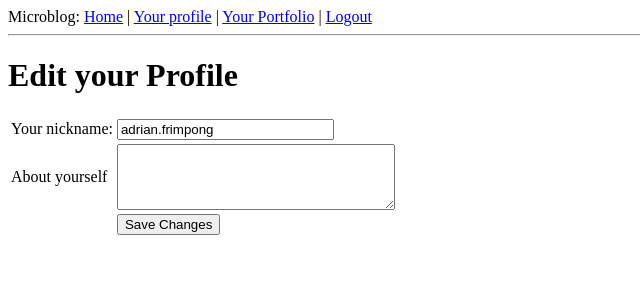
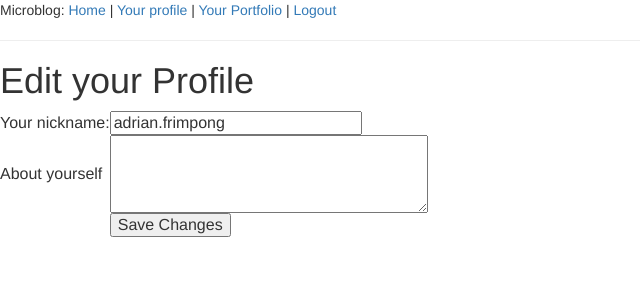
Before and after one commit to frimmy/microblog, a Flask app: page /edit in a window 1280 px wide. Shown: the top 300 px of the page, without its empty margins (0-640 px from the left). Run offline with Flask 2, Linux system fonts and the light colour scheme; a user stored in the database is signed in; data comes from the database, SQL or seed files in the repository; both versions use the stored data as it was after the commit; parts of the project's set-up code (start-up, migrations or seed data) failed here and were passed over; some libraries are stand-ins or nearby versions.

Commit message:
added twitter bootstrap, need to go back and add tests for portfolio editing/file uploads for hero image to turn this bad boy into a tool I'd actually use!

```diff
--- a/app/templates/base.html
+++ b/app/templates/base.html
@@ -6,6 +6,9 @@
     {% else %}
         <title>Welcome to microblog</title>
     {% endif %}
+    <link rel="stylesheet" href="//netdna.bootstrapcdn.com/bootstrap/3.1.1/css/bootstrap.min.css" media="screen">
+    <link rel="stylesheet" href="//netdna.bootstrapcdn.com/bootstrap/3.1.1/css/bootstrap-theme.min.css">
+    <meta name="viewport" content="width=device-width, initial-scale=1.0">
     <style>
     	p.comments {
     		color: blue;
@@ -34,6 +37,8 @@
     {% endif %}
     {% endwith %}
 	{% block content %}{% endblock %}
+    <script src="http://code.jquery.com/jquery-latest.js"></script>
+    <script src="//netdna.bootstrapcdn.com/bootstrap/3.1.1/js/bootstrap.min.js"></script>
 </body>
 
 </html>
```
Also changed, not shown: app.db, 1 other file.
